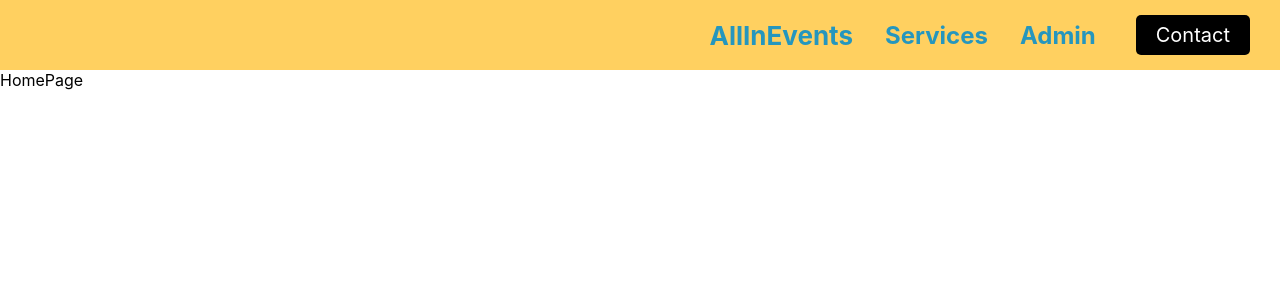
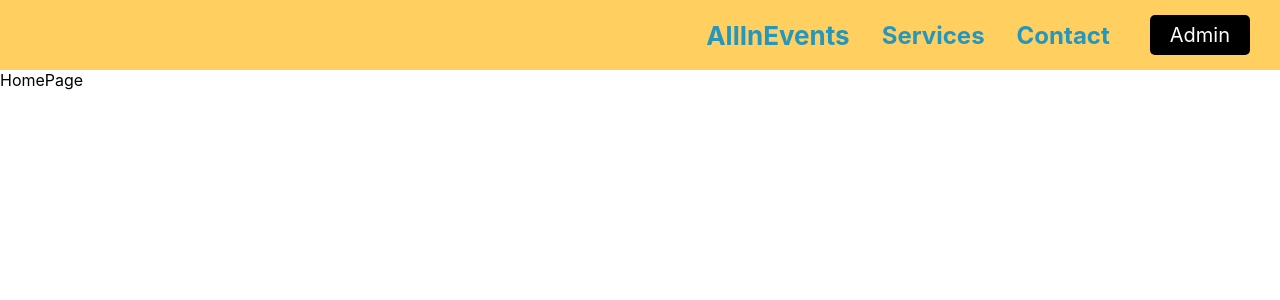
Before and after one commit to littlephillips/Allinevents-Frontend, a React (Create React App) app: page / in a window 1280 px wide. Shown: the top 300 px of the page. Built offline with nearby package versions, Linux system fonts and the light colour scheme.

Commit message:
Navbar updated

```diff
--- a/src/App.js
+++ b/src/App.js
@@ -9,6 +9,7 @@ import AdminPage from './pages/AdminPage'
 import BookingsPage from './pages/BookingsPage'
 import ContactPage from './pages/ContactPage'
 import ServicePage from './pages/ServicePage'
+import ProfilePage from "./pages/ProfilePage";
 
 
 //Admin
@@ -37,6 +38,7 @@ function App() {
       <Route path="/login" element={<LoginPage/>} />
       <Route path="/services/reviews" element={<ReviewsPage/>} />
       <Route path="/services" element={<ServicePage/>} />
+      <Route path="/profile" element={<ProfilePage/>} />
       <Route path="/signup" element={<SignupPage/>} />
       <Route path="/footer" element={<Footer/>} />
       <Route path="/admin/newevents" element={<NewEvents/>} />
--- a/src/components/Navbar.js
+++ b/src/components/Navbar.js
@@ -17,11 +17,11 @@ return (
 	<NavMenu>
 		<NavLink to='/' activeStyle>  AllInEvents </NavLink>
 		<NavLink to='/services' activeStyle> Services </NavLink>
-      <NavLink to='/login' activeStyle> Admin</NavLink>
+		<NavLink to='/contact' activeStyle>Contact</NavLink>
 	</NavMenu>
 
 	<NavBtn>
-      <NavBtnLink to='/contact'>Contact</NavBtnLink>
+		<NavBtnLink>Admin</NavBtnLink>
 	</NavBtn>
 	</Nav>
 	</>
```
Lines whose indentation alone changed are shown as unchanged.
